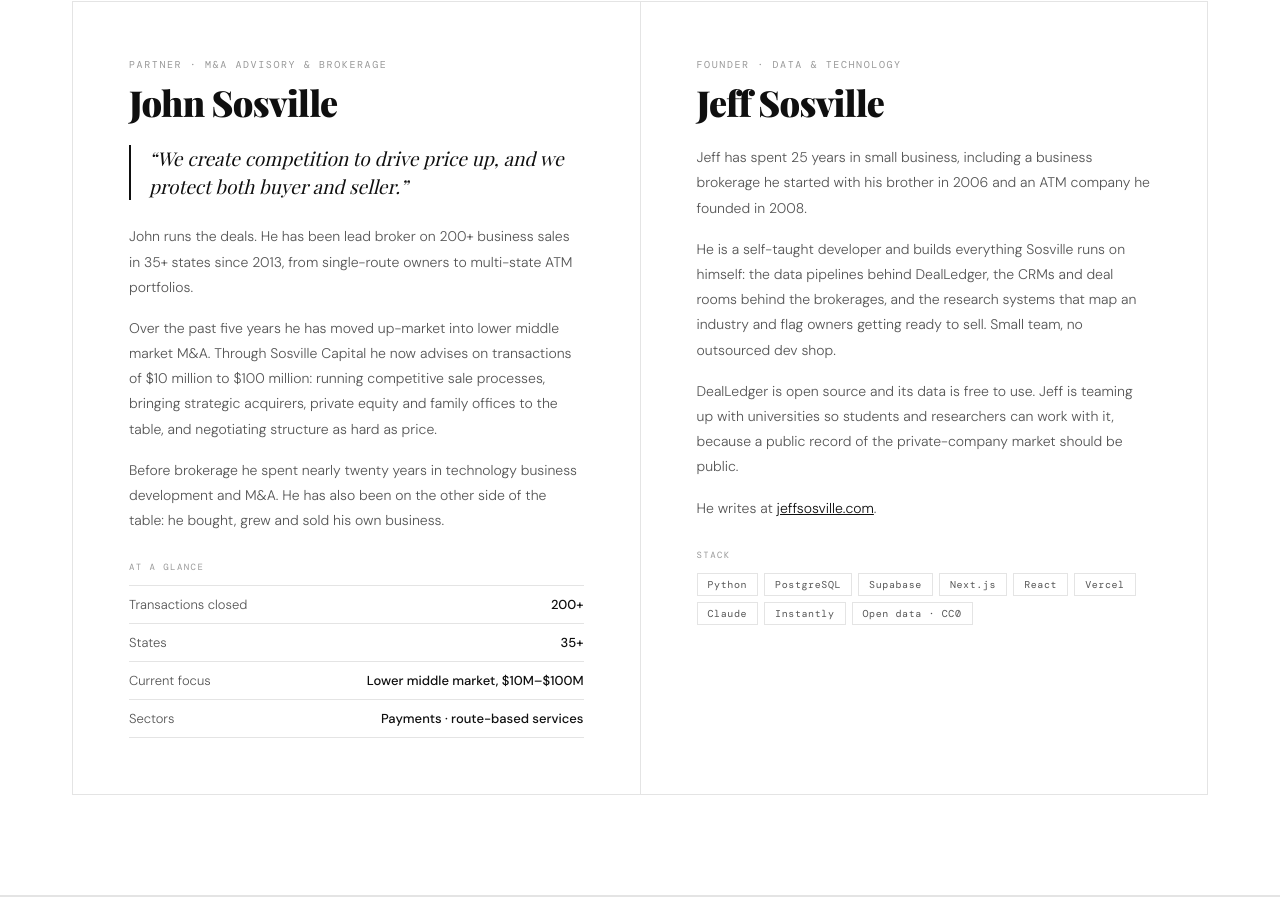
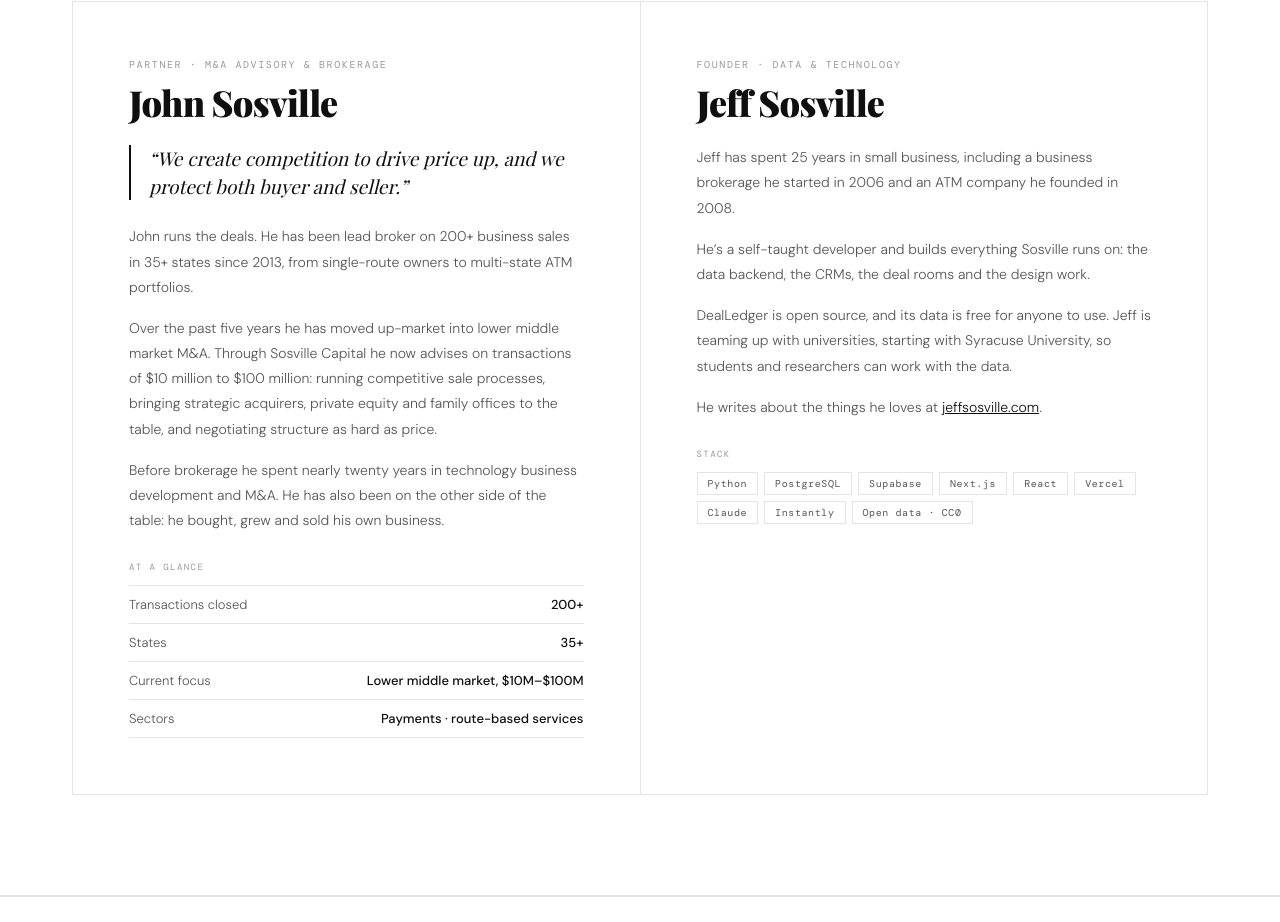
Before and after one commit to jeffsosville/sosville.com, a plain HTML site: page home.html in a window 1280 px wide. Shown: the part 2114-3036 px from the top of the page. Drawn offline with nearby package versions, Linux system fonts and the light colour scheme; a web font is replaced by a local one.

Commit message:
About: Jeff bio from handwritten edits, Syracuse University
Co-Authored-By: Claude Opus 5.5 <noreply@anthropic.com>
Claude-Session: https://claude.ai/code/session_01RpgLpqyLX6BqQ1PKcdkkwQ

```diff
--- a/home.html
+++ b/home.html
@@ -370,10 +370,10 @@ footer{padding:28px 72px;display:flex;justify-content:space-between;align-items:
     <div class="person r">
       <div class="person-role">Founder &middot; Data &amp; Technology</div>
       <div class="person-name">Jeff Sosville</div>
-      <p>Jeff has spent 25 years in small business, including a business brokerage he started with his brother in 2006 and an ATM company he founded in 2008.</p>
-      <p>He is a self-taught developer and builds everything Sosville runs on himself: the data pipelines behind DealLedger, the CRMs and deal rooms behind the brokerages, and the research systems that map an industry and flag owners getting ready to sell. Small team, no outsourced dev shop.</p>
-      <p>DealLedger is open source and its data is free to use. Jeff is teaming up with universities so students and researchers can work with it, because a public record of the private-company market should be public.</p>
-      <p>He writes at <a href="https://jeffsosville.com">jeffsosville.com</a>.</p>
+      <p>Jeff has spent 25 years in small business, including a business brokerage he started in 2006 and an ATM company he founded in 2008.</p>
+      <p>He&rsquo;s a self-taught developer and builds everything Sosville runs on: the data backend, the CRMs, the deal rooms and the design work.</p>
+      <p>DealLedger is open source, and its data is free for anyone to use. Jeff is teaming up with universities, starting with Syracuse University, so students and researchers can work with the data.</p>
+      <p>He writes about the things he loves at <a href="https://jeffsosville.com">jeffsosville.com</a>.</p>
       <div class="person-h">Stack</div>
       <div class="stack"><span>Python</span><span>PostgreSQL</span><span>Supabase</span><span>Next.js</span><span>React</span><span>Vercel</span><span>Claude</span><span>Instantly</span><span>Open data &middot; CC0</span></div>
     </div>
```
